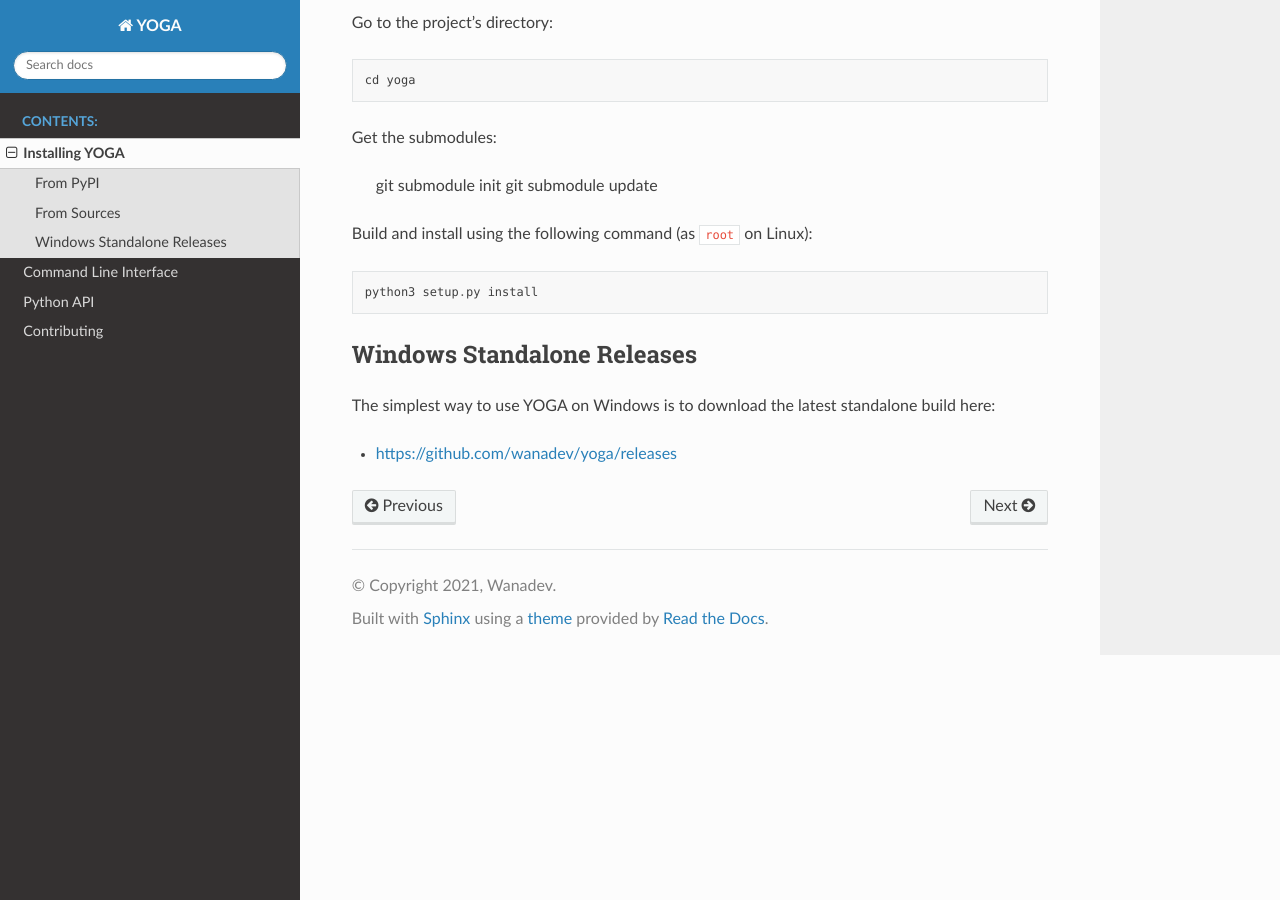
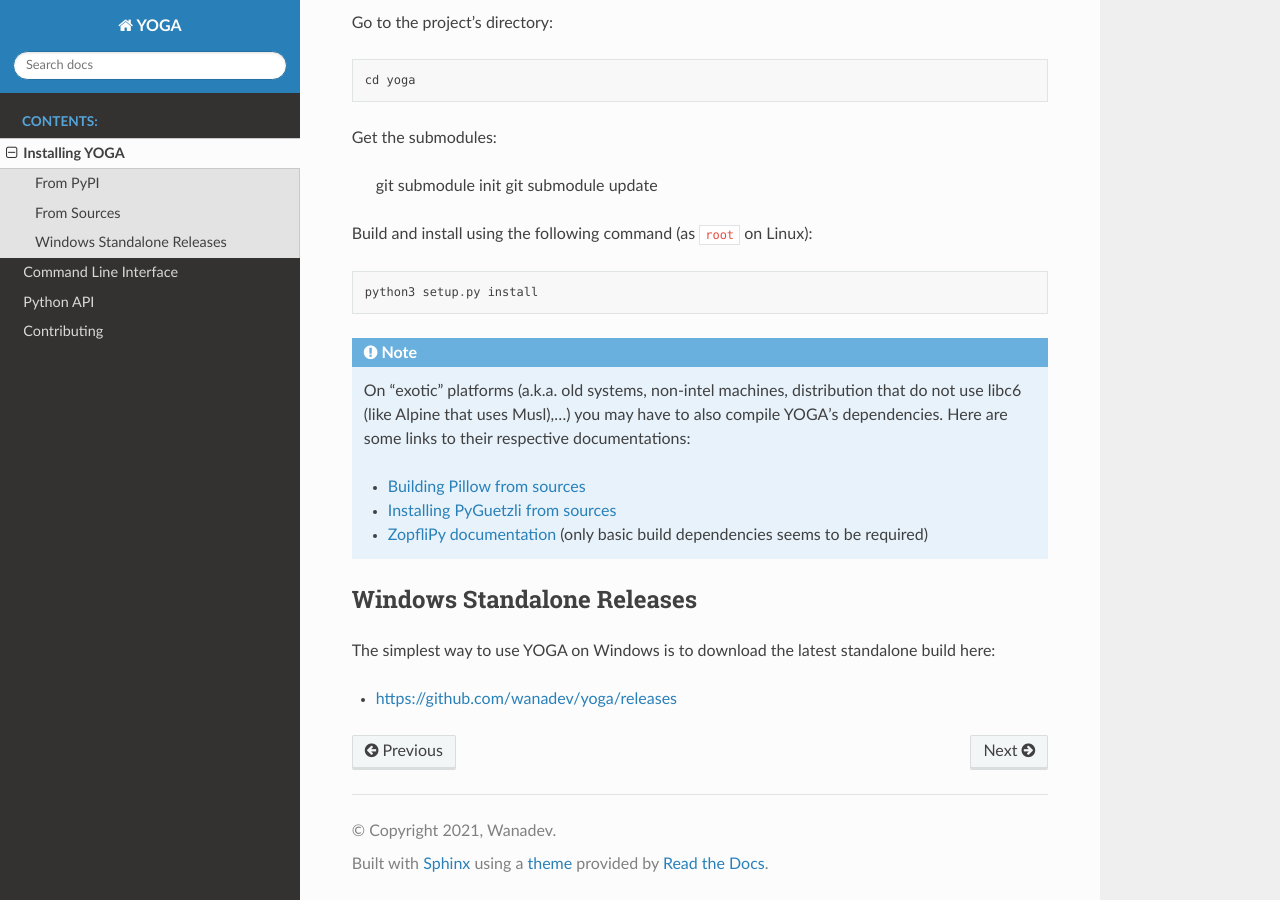
Before and after one commit to wanadev/yoga, a Sphinx documentation site: the page built from doc/install.rst, in a window 1280 px wide and 900 px high, scrolled down 803 px. Built offline with Sphinx 7.4.7 and the Read the Docs theme 2.0.0, drawn with Linux system fonts in a browser that asks for light colours.

Commit message:
Doc: add links to dependecies' build instructions

```diff
--- a/doc/install.rst
+++ b/doc/install.rst
@@ -39,6 +39,17 @@ Build and install using the following command (as ``root`` on Linux)::
 
     python3 setup.py install
 
+.. NOTE::
+
+    On "exotic" platforms (a.k.a. old systems, non-intel machines, distribution
+    that do not use libc6 (like Alpine that uses Musl),...) you may have to
+    also compile YOGA's dependencies. Here are some links to their respective
+    documentations:
+
+    * `Building Pillow from sources <https://pillow.readthedocs.io/en/stable/installation.html#building-from-source>`_
+    * `Installing PyGuetzli from sources <https://wanadev.github.io/pyguetzli/install.html#installing-from-source>`_
+    * `ZopfliPy documentation <https://github.com/hattya/zopflipy>`_ (only basic build dependencies seems to be required)
+
 
 Windows Standalone Releases
 ---------------------------
```
